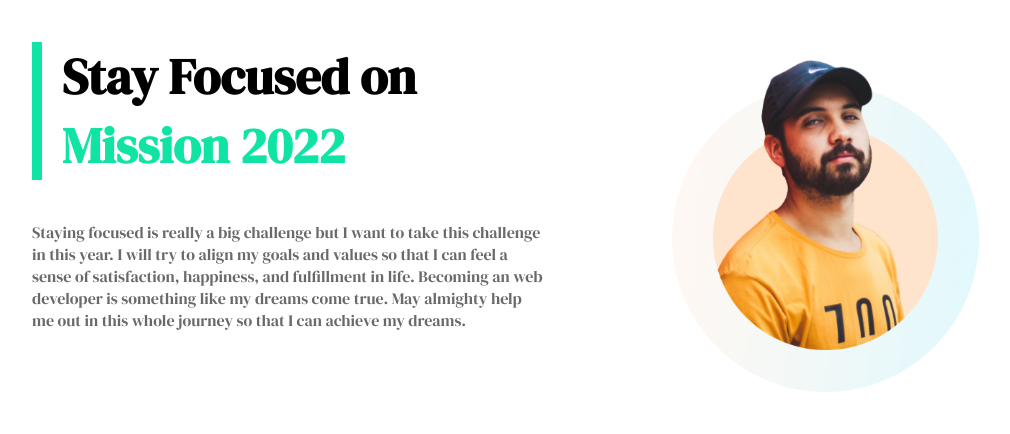
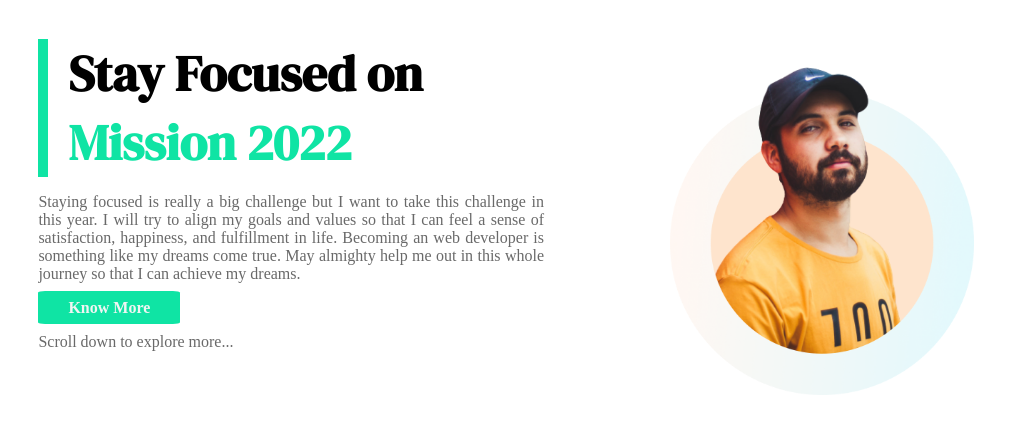
Before and after one commit to Urmi07/assignment-01, a plain HTML site: page index.html in a window 1280 px wide. Shown: the whole page, without its empty margins (96-1106 px from the left). Drawn offline with Linux system fonts and the light colour scheme.

Commit message:
button added

```diff
--- a/index.html
+++ b/index.html
@@ -30,6 +30,8 @@
                 whole
                 journey so that I can achieve my dreams.
             </p>
+            <a class="link-button" target="_blank" href="https://www.linkedin.com/in/sarkerurmi0">Know More</a>
+            <p>Scroll down to explore more...</p>
         </div>
 
         <div class="half-width">
--- a/style.css
+++ b/style.css
@@ -1,14 +1,17 @@
 
-body{
+h1{
     font-family: 'DM Serif Display', serif;
 
     margin: 0%;
 }
-
+p{
+    text-align: justify;
+}
 
 .half-width{
     width: 50%;
      padding-left: 10%;
+     margin: auto;
 
 
 }
@@ -35,3 +38,12 @@ body{
     border-left: 10px solid rgb(15, 228, 164);
    padding: 0px 0px 0px 20px;
 }
+.link-button{
+    text-decoration: none;
+    background-color: rgb(15, 228, 164);
+    padding: 8px 30px;
+    border-radius: 5%;
+    color: rgb(241, 245, 243);
+    font-weight: 700;
+
+}
```
